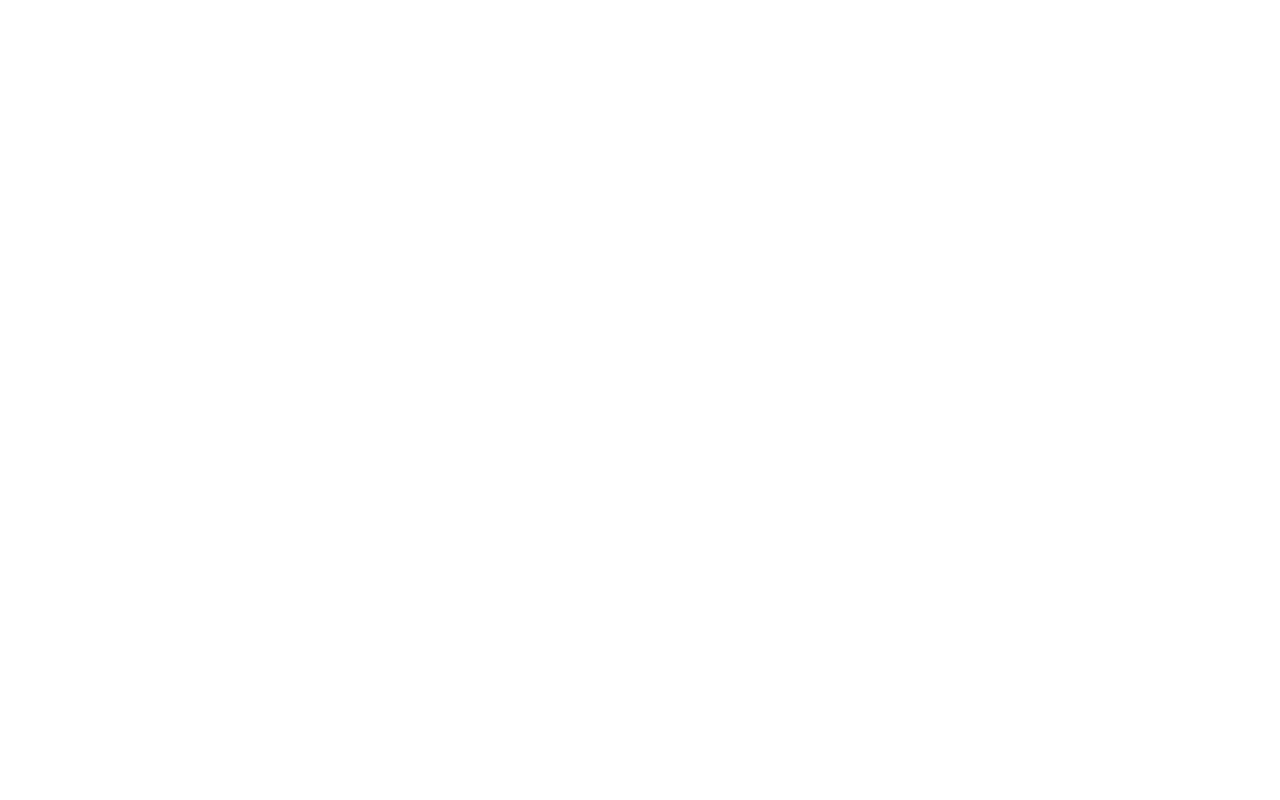
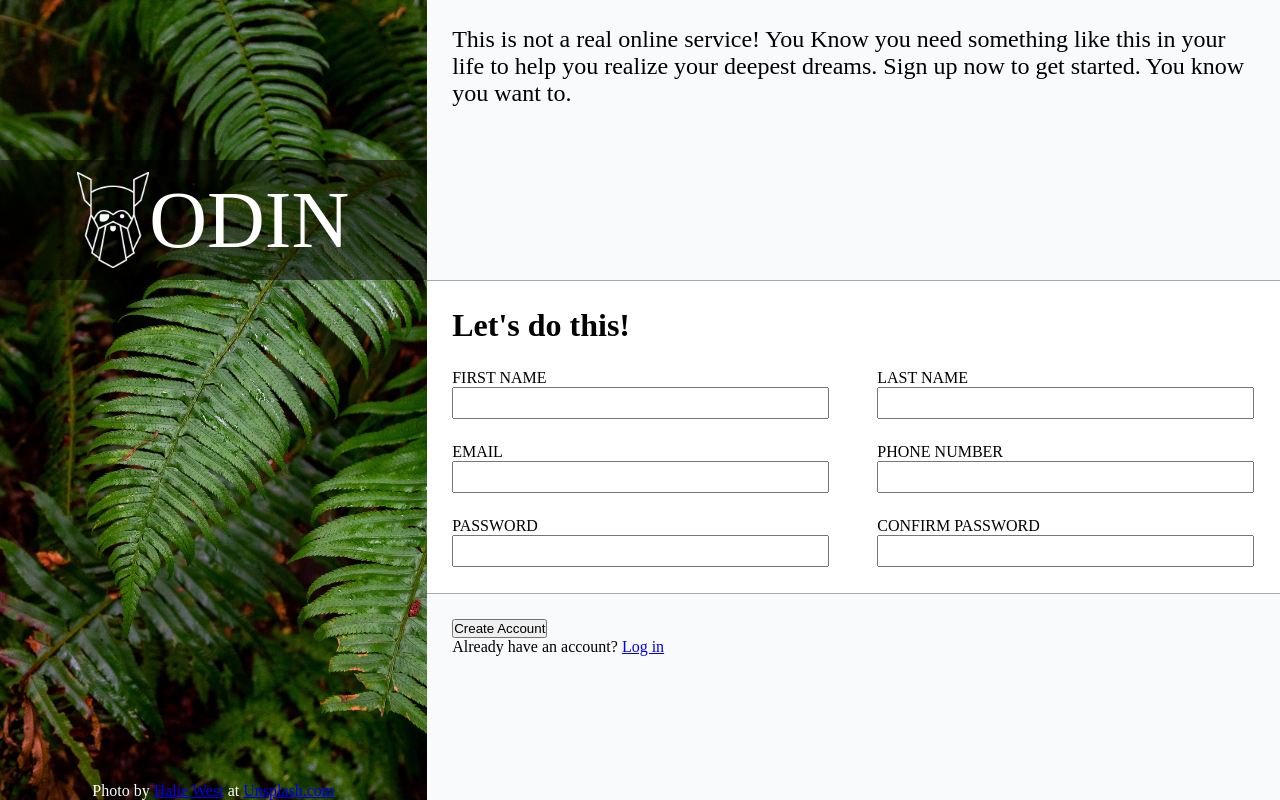
Before and after one commit to BertVoor/odin-sign-up-form, a plain HTML site: page index.html in a window 1280 px wide. Drawn offline with Linux system fonts and the light colour scheme.

Commit message:
added content, background picture and logo. Made basic layout

```diff
--- a/index.html
+++ b/index.html
@@ -6,5 +6,53 @@
 		<title>The Odin Project - Sign-up Form</title>
 		<link rel="stylesheet" href="style.css" />
 	</head>
-	<body></body>
+	<body>
+		<div class="container">
+			<div class="left-column">
+				<div id="logo">
+					<img src="./img/odin-lined.png" alt="The Odin Project Logo" />
+					<p id="logoText">ODIN</p>
+				</div>
+				<p id="copyright">
+					Photo by <a href="https://unsplash.com/photos/25xggax4bSA">Halie West</a> at
+					<a href="https://unsplash.com">Unsplash.com</a>
+				</p>
+			</div>
+			<div class="right-column">
+				<header class="padding">
+					This is not a real online service! You Know you need something like this in your life to
+					help you realize your deepest dreams. Sign up now to get started. You know you want to.
+				</header>
+				<div class="form-container padding">
+					<h1>Let's do this!</h1>
+					<form action="#" method="post">
+						<label for="firstName"
+							>first name<input type="text" name="firstName" id="firstName"
+						/></label>
+
+						<label for="lastName"
+							>last name<input type="text" name="lastName" id="lastName"
+						/></label>
+
+						<label for="email">email<input type="email" name="email" id="email" /></label>
+
+						<label for="phone">phone number<input type="tel" name="phone" id="phone" /></label>
+
+						<label for="password"
+							>password<input type="password" name="password" id="password"
+						/></label>
+
+						<label for="confirmPassword"
+							>confirm password<input type="password" name="confirmPassword" id="confirmPassword"
+						/></label>
+					</form>
+				</div>
+				<div class="footer padding">
+					<button cla type="submit">Create Account</button>
+
+					<p>Already have an account? <a href="#">Log in</a></p>
+				</div>
+			</div>
+		</div>
+	</body>
 </html>
--- a/style.css
+++ b/style.css
@@ -3,3 +3,77 @@
 	margin: 0;
 	padding: 0;
 }
+
+.container {
+	display: flex;
+	flex-direction: row;
+}
+
+.left-column {
+	color: white;
+	background: url(./img/halie-west-25xggax4bSA-unsplash.jpg);
+	background-size: auto 100vh;
+	background-repeat: no-repeat;
+	height: 100vh;
+
+	flex: 0 0 33.33%;
+	display: flex;
+	flex-flow: column wrap;
+	justify-content: space-between;
+	align-items: center;
+}
+#logo {
+	display: flex;
+	justify-content: center;
+	align-items: center;
+	height: 15vh;
+	width: 100%;
+	background-color: rgb(0, 0, 0, 0.5);
+	margin-top: 20vh;
+	font-size: 5em;
+}
+#logo img {
+	height: 80%;
+}
+
+#copyright {
+	width: 100%;
+	text-align: center;
+}
+
+.right-column {
+	flex: 0 0 66.66%;
+	height: 100vh;
+	background-color: #f9fafb;
+}
+.padding {
+	padding: 2vw;
+}
+header {
+	font-size: 1.5em;
+	height: 35vh;
+}
+form {
+	width: 100%;
+	display: flex;
+	flex-flow: row wrap;
+	gap: 1.5rem 3rem;
+	font-size: 1em;
+}
+.form-container {
+	background-color: white;
+	border-top: 1px solid darkgray;
+	border-bottom: 1px solid darkgray;
+}
+.form-container h1 {
+	padding-bottom: 2vw;
+}
+label {
+	display: flex;
+	flex-direction: column;
+	flex: 1 1 40%;
+	text-transform: uppercase;
+}
+input {
+	height: 2rem;
+}
```
Also changed, not shown: img/halie-west-25xggax4bSA-unsplash.jpg (added), img/odin-lined.png (added).
